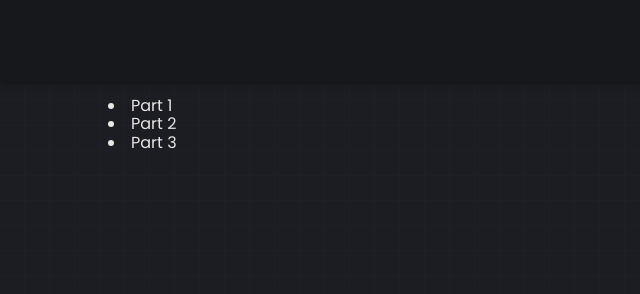
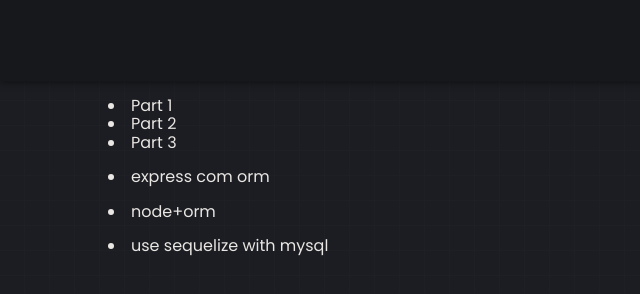
Before and after one commit to c-cursos/crud-nerms, a plain HTML site: page index.html in a window 1280 px wide. Shown: the whole page, without its empty margins (0-640 px from the left). Drawn offline with Linux system fonts and the light colour scheme.

Commit message:
Ceo - qui 13 abr 2023 08:03:33 -03

```diff
--- a/index.html
+++ b/index.html
@@ -267,6 +267,16 @@
             <li link="https://lo-victoria.com/build-a-mysql-nodejs-crud-app-2-mysql-integration">Part 2</li>
             <li link="https://lo-victoria.com/build-a-mysql-nodejs-crud-app-3-the-client-side-with-react">Part 3</li>
         </menu>
+        <menu>
+            <li link="https://www.treinaweb.com.br/blog/usando-sequelize-orm-com-node-e-express">express com orm</li>
+        </menu>
+
+        <menu>
+            <li link="https://www.turing.com/kb/mysql-connection-with-node-js-using-sequelize-and-express">node+orm</li>
+        </menu>
+        <menu>
+            <li link="https://www.digitalocean.com/community/tutorials/how-to-use-sequelize-with-node-js-and-mysql">use sequelize with mysql</li>
+        </menu>
     </main>
 
     <script>
```
